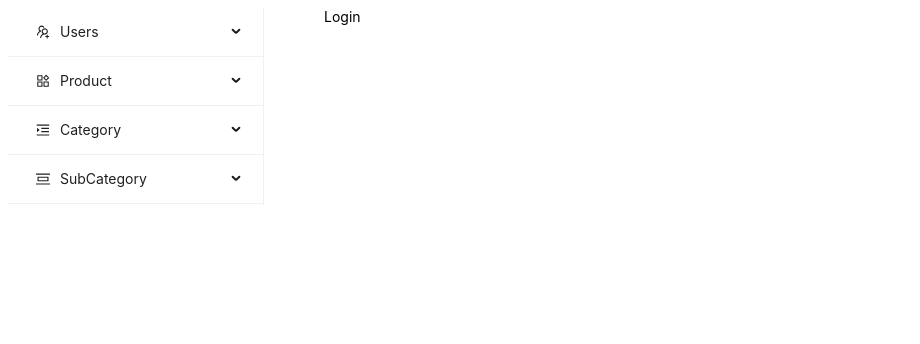
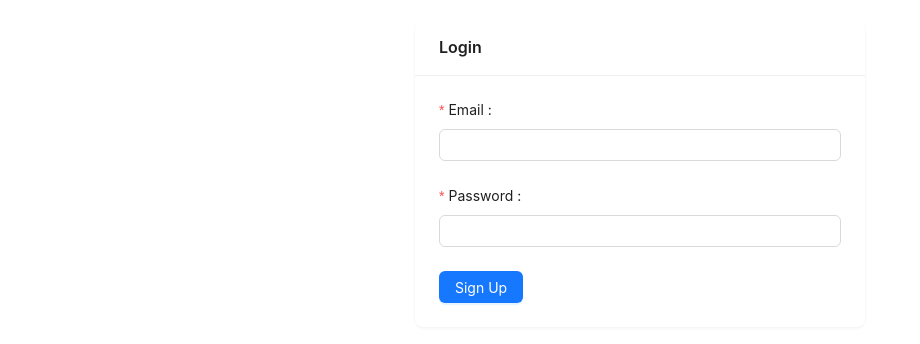
Before and after one commit to jibonrahaman/Orebi-Dashboard, a React app: page /login in a window 1280 px wide. Shown: the top 344 px of the page, without its empty margins (0-920 px from the left). Built offline with nearby package versions, Linux system fonts and the light colour scheme; the HTML template or start-up script is replaced by a standard one.

Commit message:
login all features

```diff
--- a/pages/Login.jsx
+++ b/pages/Login.jsx
@@ -1,7 +1,87 @@
+
+import {
+    Alert,
+    Button,
+    Form,
+    Input,
+} from 'antd';
+import { Card } from 'antd';
+import axios from 'axios';
+import { useState } from 'react';
+import { useNavigate } from 'react-router-dom';
 export default function Login() {
+  const [Error , setError] = useState(false)
+  const [Success , setSucces] = useState(false);
+  const navigate = useNavigate();
+  const [fromData , setfromData] = useState({
+    email : "",
+    password : ""
+  })
+  const handleInputChange = (e) =>{
+    const {name,value} = e.target
+   setfromData ( {
+    ...fromData, [name] : value
+   })
+  }
+  const handleOnSubmit = async ()=>{
+    const response = await axios.post("http://localhost:7000/api/v1/authentication//login",{
+      Email: fromData.email,
+      Password : fromData.password
+    })
+   if(response.data.error){
+    setError(response.data.error);
+    setSucces(false)
+   }else{
+    setSucces(response.data.success);
+    setError(false)
+    setTimeout (()=>{
+navigate("/")
+    }, 2000)
+   }
+    }
     return (
-      <div>
-        Login
-      </div>
+      <Card
+      title="Login"
+      bordered={false}
+      style={{
+          width: 450,
+          margin: "auto",
+          marginTop: '20px'
+      }}
+  >
+
+      <Form
+          labelCol={{
+              span: 24,
+          }}
+          wrapperCol={{
+              span: 24,
+          }}
+          layout="vertical"
+          style={{
+              maxWidth: 600,
+          }}
+      >
+           {Success &&   <Alert message={Success} type="success" showIcon/>}
+           {Error &&   <Alert message={Error} type="error" showIcon/>}
+
+
+          <Form.Item name="Email " label="Email : "
+              rules={[
+                  {
+                      required: true,
+                  },
+              ]}> <Input onChange={handleInputChange} name='email' /> </Form.Item>
+
+          <Form.Item name="Password " label="Password :"
+              rules={[
+                  {
+                      required: true,
+                  },
+              ]}> <Input onChange={handleInputChange} name='password' />
+          </Form.Item>
+          <Button onClick={handleOnSubmit} type='primary'>Sign Up</Button>
+      </Form>
+  </Card>
     )
   }
--- a/src/App.jsx
+++ b/src/App.jsx
@@ -21,8 +21,6 @@ function App() {
         <Route
         path="/"
         element={<Home/>}>
-             <Route path="/login"
-          element = {<Login/>} />
            <Route path="/addproduct"
           element = {<AddProduct/>} />
             <Route path="/allproduct"
@@ -37,6 +35,8 @@ function App() {
           element = {<Error/>} />
             <Route path="registration"
           element = {<Registration/>} />
+          <Route path="/login"
+          element = {<Login/>} />
     </Route>
     )
   );
```
